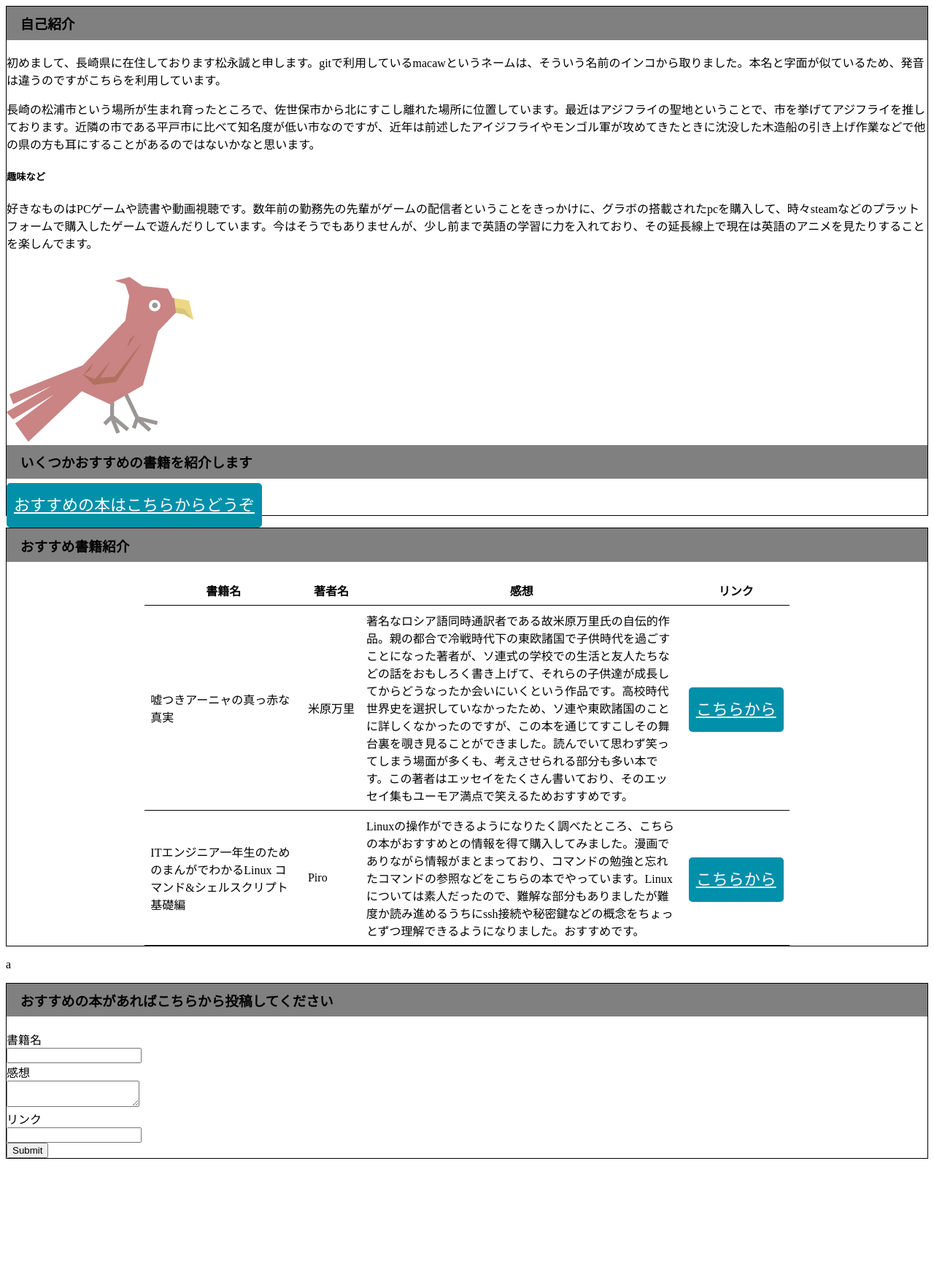
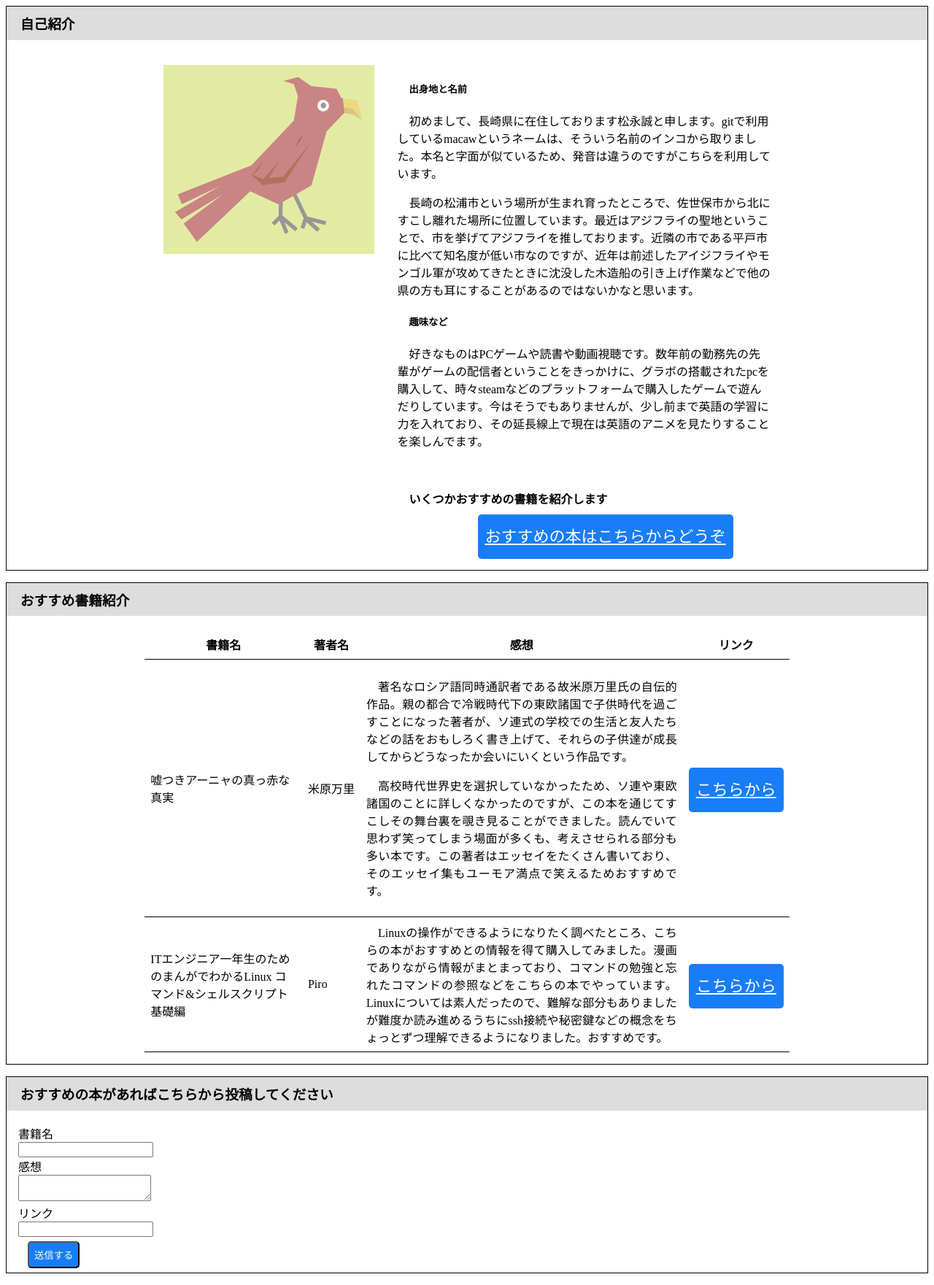
Before and after one commit to Macaw001/yuasuku, a PHP site: page /introduce.html in a window 1280 px wide. Shown: the whole page at 73% size. Before the commit the page ends 1588 px from the top, so only its background shows below. Run offline with PHP 8.4, Linux system fonts and the light colour scheme.

Commit message:
自己紹介欄とformのレイアウトを終わらせ、一応デザインが完成しました。

```diff
--- a/yuasuku_workdir/css/style.css
+++ b/yuasuku_workdir/css/style.css
@@ -1,10 +1,12 @@
 #introduction {
 	border: solid black 1px;
 	margin-bottom: 1em;
+	padding-bottom: 1em;
 }
 #table {
 	border: solid black 1px;
 	margin-bottom: 1em;
+	padding-bottom: 1em;
 }
 
 
@@ -14,7 +16,7 @@
 }
 
 h3 {
-	background-color:gray;
+	background-color: #ddd;
 	margin-top: 0;
 	padding:0.5em 0 0.5em 1em;
 }
@@ -43,13 +45,54 @@ td.link {
 td.feedback {
 	width:50%;
 	white-space: wrap;
+	text-align: justify;
+	text-indent: 1em;
 }
 
 .btn {
 	font-size: 1.375rem;
-	background: #0090aa;
+	background: #197df7;
 	color: #fff;
 	border-radius: 5px;
 	padding: 18px 10px;
 	text-align: center;
 }
+
+.submit_btn {
+	background: #197df7;
+	color: #fff;
+	border-radius: 5px;
+	padding: .5em;
+	text-align: center;
+	margin: .5em 0 .5em 1em;
+}
+
+.container {
+	display: flex;
+	justify-content: center;
+}
+
+.item {
+	margin:1rem;
+}
+
+
+
+.content {
+	width: 40vw;
+	order: 2;
+	text-indent: 1em;
+}
+
+.profile_image {
+	order: 1;
+}
+
+.bg {
+	padding: 1em;
+	background: #e2eba3;
+}
+
+form {
+	margin: 0 0 0 1em;
+}
--- a/yuasuku_workdir/introduce.html
+++ b/yuasuku_workdir/introduce.html
@@ -9,22 +9,31 @@
 	<body>
 
 		<div id="introduction">
-			<div>
+
 			<h3>自己紹介</h3>
+			<div class="container">
+
+				<div class="item content">
+					<h5>出身地と名前</h5>
 					<p>初めまして、長崎県に在住しております松永誠と申します。gitで利用しているmacawというネームは、そういう名前のインコから取りました。本名と字面が似ているため、発音は違うのですがこちらを利用しています。</p>
 					<p>長崎の松浦市という場所が生まれ育ったところで、佐世保市から北にすこし離れた場所に位置しています。最近はアジフライの聖地ということで、市を挙げてアジフライを推しております。近隣の市である平戸市に比べて知名度が低い市なのですが、近年は前述したアイジフライやモンゴル軍が攻めてきたときに沈没した木造船の引き上げ作業などで他の県の方も耳にすることがあるのではないかなと思います。</p>
 					<h5>趣味など</h5>
 					<p>好きなものはPCゲームや読書や動画視聴です。数年前の勤務先の先輩がゲームの配信者ということをきっかけに、グラボの搭載されたpcを購入して、時々steamなどのプラットフォームで購入したゲームで遊んだりしています。今はそうでもありませんが、少し前まで英語の学習に力を入れており、その延長線上で現在は英語のアニメを見たりすることを楽しんでます。</p>
 					<br>
+
+
+					<h4>いくつかおすすめの書籍を紹介します</h4>
+					<a class="btn" style="margin-left: 5em;"  href="#">おすすめの本はこちらからどうぞ</a>
 				</div>
 
-			<div> <!-- 自己プロフィールの画像 -->
-				<img src="images/my_profile_image_256p.jpg">
+				<div class="item profile_image"> <!-- 自己プロフィールの画像 -->
+					<img class="bg" src="images/my_profile_image_256.png">
 				</div>
 
-			<h3>いくつかおすすめの書籍を紹介します</h3>
-			<a class="btn" href="#">おすすめの本はこちらからどうぞ</a>
+			</div> <!-- container -->
+
 		</div> <!-- /introduction -->
+
 
 
 		<div id="table"> <!--　おすすめの書籍をテーブルで紹介 -->
@@ -42,21 +51,21 @@
 				<tr>
 					<td class="title">嘘つきアーニャの真っ赤な真実</td>
 					<td class="author">米原万里</td>
-					<td class="feedback">著名なロシア語同時通訳者である故米原万里氏の自伝的作品。親の都合で冷戦時代下の東欧諸国で子供時代を過ごすことになった著者が、ソ連式の学校での生活と友人たちなどの話をおもしろく書き上げて、それらの子供達が成長してからどうなったか会いにいくという作品です。高校時代世界史を選択していなかったため、ソ連や東欧諸国のことに詳しくなかったのですが、この本を通じてすこしその舞台裏を覗き見ることができました。読んでいて思わず笑ってしまう場面が多くも、考えさせられる部分も多い本です。この著者はエッセイをたくさん書いており、そのエッセイ集もユーモア満点で笑えるためおすすめです。</td>
+					<td class="feedback"><p>著名なロシア語同時通訳者である故米原万里氏の自伝的作品。親の都合で冷戦時代下の東欧諸国で子供時代を過ごすことになった著者が、ソ連式の学校での生活と友人たちなどの話をおもしろく書き上げて、それらの子供達が成長してからどうなったか会いにいくという作品です。</p>
+						<p>高校時代世界史を選択していなかったため、ソ連や東欧諸国のことに詳しくなかったのですが、この本を通じてすこしその舞台裏を覗き見ることができました。読んでいて思わず笑ってしまう場面が多くも、考えさせられる部分も多い本です。この著者はエッセイをたくさん書いており、そのエッセイ集もユーモア満点で笑えるためおすすめです。</p></td>
 					<td class="link"><a class="btn" href="https://www.amazon.co.jp/%E5%98%98%E3%81%A4%E3%81%8D%E3%82%A2%E3%83%BC%E3%83%8B%E3%83%A3%E3%81%AE%E7%9C%9F%E3%81%A3%E8%B5%A4%E3%81%AA%E7%9C%9F%E5%AE%9F-%E8%A7%92%E5%B7%9D%E6%96%87%E5%BA%AB-%E7%B1%B3%E5%8E%9F-%E4%B8%87%E9%87%8C/dp/4043756011">こちらから</a></td>
 				</tr>
 
 				<tr>
 					<td class="title">ITエンジニア一年生のためのまんがでわかるLinux コマンド&シェルスクリプト基礎編</td>
 					<td class="author">Piro</td>
-					<td>Linuxの操作ができるようになりたく調べたところ、こちらの本がおすすめとの情報を得て購入してみました。漫画でありながら情報がまとまっており、コマンドの勉強と忘れたコマンドの参照などをこちらの本でやっています。Linuxについては素人だったので、難解な部分もありましたが難度か読み進めるうちにssh接続や秘密鍵などの概念をちょっとずつ理解できるようになりました。おすすめです。</td>
+					<td class="feedback">Linuxの操作ができるようになりたく調べたところ、こちらの本がおすすめとの情報を得て購入してみました。漫画でありながら情報がまとまっており、コマンドの勉強と忘れたコマンドの参照などをこちらの本でやっています。Linuxについては素人だったので、難解な部分もありましたが難度か読み進めるうちにssh接続や秘密鍵などの概念をちょっとずつ理解できるようになりました。おすすめです。</td>
 					<td class="link"><a class="btn" href="https://www.amazon.co.jp/IT%E3%82%A8%E3%83%B3%E3%82%B8%E3%83%8B%E3%82%A21%E5%B9%B4%E7%94%9F%E3%81%AE%E3%81%9F%E3%82%81%E3%81%AE-%E3%81%BE%E3%82%93%E3%81%8C%E3%81%A7%E3%82%8F%E3%81%8B%E3%82%8BLinux-%E3%82%B3%E3%83%9E%E3%83%B3%E3%83%89-%E3%82%B7%E3%82%A7%E3%83%AB%E3%82%B9%E3%82%AF%E3%83%AA%E3%83%97%E3%83%88%E5%9F%BA%E7%A4%8E%E7%B7%A8-Piro/dp/4296112155/ref=pd_lpo_sccl_2/358-3889784-4790601?pd_rd_w=6bVMC&content-id=amzn1.sym.c9d355d3-7242-4c45-8731-d024dd5a0fb6&pf_rd_p=c9d355d3-7242-4c45-8731-d024dd5a0fb6&pf_rd_r=3FEJ9SE6J70PA9Y51BCT&pd_rd_wg=xXGop&pd_rd_r=a251d71b-ce3d-47ca-b4ca-598cda29d8b5&pd_rd_i=4296112155&psc=1">こちらから</td>
 				</tr>
 			</table>
 
 		</div>
 
-		<p>a</p>
 
 
 		<div id="form">
@@ -74,7 +83,7 @@
 				<br>
 				<input type="text" id="link" name="link"></input>
 				<br>
-				<input type="submit"　value="登録する"></input>
+				<button class="submit_btn" type="submit">送信する</button>
 			</form>
 
 
```
Also changed, not shown: yuasuku_workdir/images/my_profile_image_256.png (added), 1 other file. Lines whose indentation alone changed are shown as unchanged.
